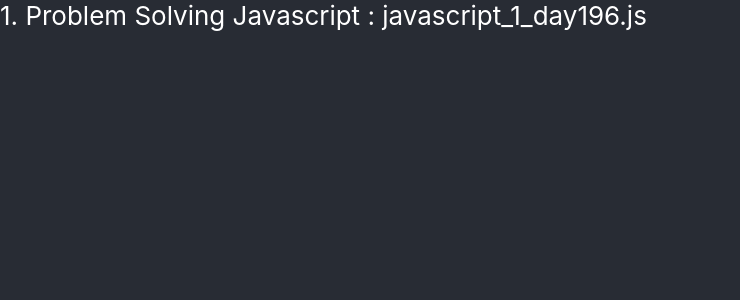
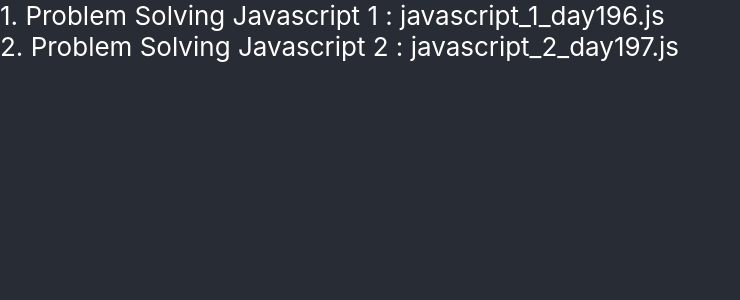
Before and after one commit to IndranilCode/problemsolvingjavascript, a React (Create React App) app: page / in a window 1280 px wide. Shown: the top 300 px of the page, without its empty margins (0-740 px from the left). Built offline with nearby package versions, Linux system fonts and the light colour scheme.

Commit message:
2. javascript2 - IP

```diff
--- a/src/App.css
+++ b/src/App.css
@@ -1,5 +1,5 @@
 .App {
-  text-align: center;
+  /* text-align: center; */
 }
 
 .App-logo {
@@ -16,7 +16,7 @@
 .App-header {
   background-color: #282c34;
   min-height: 100vh;
-  display: flex;
+  /* display: flex; */
   /* flex-direction: column; */
   /* align-items: center;
   justify-content: center; */
--- a/src/App.js
+++ b/src/App.js
@@ -1,15 +1,19 @@
 import logo from "./logo.svg";
 import "./App.css";
 import { javascript1 } from "./Javascript/javascript_1_day196";
+import { javascript2 } from "./Javascript/javascript_2_day197";
 
 function App() {
   console.log("---------Javascript 1 (Day 196)---------");
-  javascript1();
+  // javascript1();
+  javascript2();
 
   return (
     <div className="App">
       <header className="App-header">
-        <label>1. Problem Solving Javascript : javascript_1_day196.js</label>
+        <label>1. Problem Solving Javascript 1 : javascript_1_day196.js</label>
+        <br />
+        <label>2. Problem Solving Javascript 2 : javascript_2_day197.js</label>
       </header>
     </div>
   );
--- /dev/null
+++ b/src/Javascript/javascript_2_day197.js
@@ -0,0 +1,27 @@
+export const javascript2 = () => {
+  console.log("------- Day 197 : Javascript 2 -------");
+  console.log("1. Create and access object");
+  var obj1 = {
+    a: "10",
+    b: "2",
+  };
+
+  var obj2 = new Object();
+
+  console.log(obj1.a);
+  console.log(obj1["a"]);
+
+  var dog = {
+    name: "Bully",
+    breed: "Doberman",
+    bark: function () {
+      console.log("Woof");
+    },
+    owner: {
+      name: "Monika",
+      profession: "Coder",
+    },
+  };
+
+  console.log(dog.bark());
+};
```
